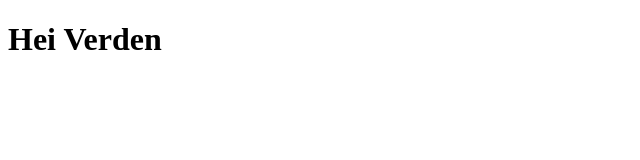
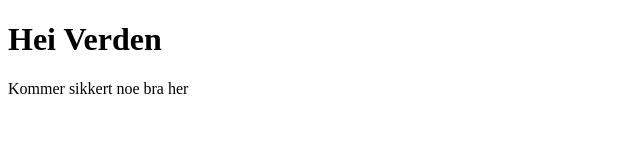
Before and after one commit to Noroff-FEU-Assignments/cross-course-project-Cocoricoxd, a plain HTML site: page index.html in a window 1280 px wide. Shown: the whole page, without its empty margins (0-640 px from the left). Drawn offline with Linux system fonts and the light colour scheme.

Commit message:
Update index.html

```diff
--- a/index.html
+++ b/index.html
@@ -8,5 +8,6 @@
 </head>
 <body>
     <h1>Hei Verden</h1>
+    <P>Kommer sikkert noe bra her</P>
 </body>
 </html>
```
